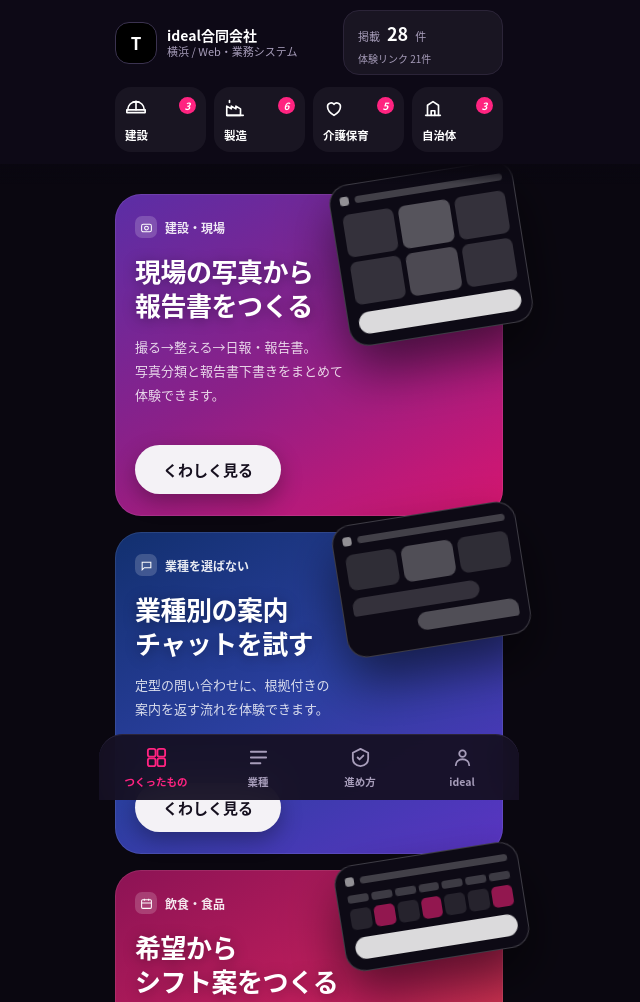
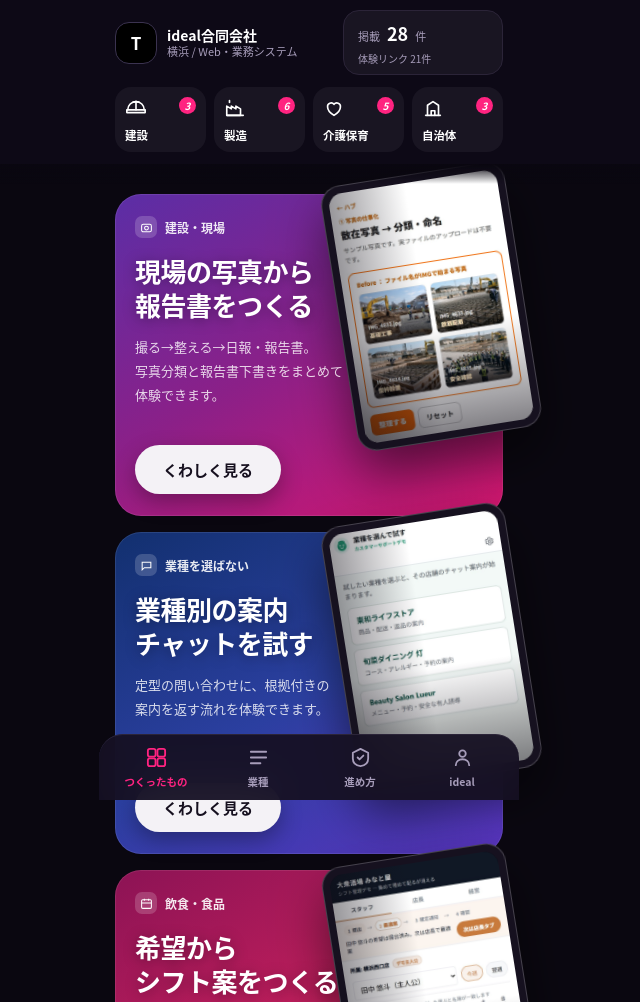
Before and after one commit to ideal-tomy/ideal_pf, a website built with Vite: page index.html in a window 1280 px wide. Shown: the top 1002 px of the page, without its empty margins (331-971 px from the left). Built offline with nearby package versions, Linux system fonts and the light colour scheme.

Commit message:
画像設置

```diff
--- a/src/main.js
+++ b/src/main.js
@@ -28,7 +28,16 @@ function shotKeyOf(d) {
   return normalizeShot(shots[0]).key
 }
 
-/** トップ／ヒーロー用。写真は埋め込まず骨格だけ。 */
+function firstShotImage(d) {
+  var shots = d.shots || []
+  for (var i = 0; i < shots.length; i++) {
+    var n = normalizeShot(shots[i])
+    if (n.image) return n
+  }
+  return null
+}
+
+/** トップ／ヒーロー用。実画像があれば端末内に切り出し、なければ骨格モック。 */
 var APP_MOCKS = {
   photos:
     '<div class="amock amock-photos">'
@@ -64,10 +73,19 @@ var APP_MOCKS = {
 }
 
 function mockHtml(d) {
+  var shot = firstShotImage(d)
+  if (shot) {
+    return '<div class="device" aria-hidden="true"><img class="device-shot" src="'
+      + esc(shot.image) + '" alt="" loading="lazy" width="186" height="280"></div>'
+  }
   var kind = d.mock || shotKeyOf(d)
   if (APP_MOCKS[kind]) return APP_MOCKS[kind]
   var key = shotKeyOf(d)
-  return '<div class="body scr">' + (SCR[key] || SCR.card) + '</div>'
+  return '<div class="scr">' + (SCR[key] || SCR.card) + '</div>'
+}
+
+function mockBody(d) {
+  return '<div class="body' + (firstShotImage(d) ? ' has-shot' : '') + '">' + mockHtml(d) + '</div>'
 }
 
 function shotBodyHtml(s) {
@@ -111,7 +129,7 @@ var featured = featuredDemos()
 cardsBox.innerHTML = featured.map(function (d, i) {
   return '<button type="button" class="card ' + esc(d.cls) + '" data-id="' + esc(d.id) + '" style="--i:' + i + '">'
     + '<div class="dim"></div>'
-    + '<div class="mock"><div class="body">' + mockHtml(d) + '</div></div>'
+    + '<div class="mock">' + mockBody(d) + '</div>'
     + '<div class="eyebrow"><span class="chip">' + (ICON[d.icon] || ICON.doc) + '</span>' + esc(categoryLabel(d.category)) + '</div>'
     + '<h2>' + d.title + '</h2>'
     + '<p class="lead">' + esc(d.lead) + '</p>'
@@ -296,7 +314,7 @@ function buildDetail(d) {
   return ''
     + '<div class="d-hero ' + esc(d.cls) + '">'
     +   '<button type="button" class="back" id="dBack" aria-label="紹介を閉じる"><svg viewBox="0 0 24 24" fill="none" stroke="#fff" stroke-width="2.2" stroke-linecap="round" stroke-linejoin="round"><path d="M15 5l-7 7 7 7"/></svg></button>'
-    +   '<div class="art"><div class="body">' + mockHtml(d) + '</div></div>'
+    +   '<div class="art">' + mockBody(d) + '</div>'
     + '</div>'
     + '<div class="d-head">'
     +   '<div class="d-icon ' + esc(d.cls) + '">' + (ICON[d.icon] || ICON.doc) + '</div>'
--- a/src/style.css
+++ b/src/style.css
@@ -201,6 +201,17 @@ a{color:inherit;text-decoration:none;}
   background:#0d0a15;border:1px solid rgba(255,255,255,.2);border-radius:20px;
   padding:11px 10px;box-shadow:0 26px 52px rgba(0,0,0,.55);overflow:hidden;
 }
+.mock .body.has-shot,.d-hero .art .body.has-shot{
+  padding:7px;height:268px;background:#16111f;
+}
+.device{position:relative;height:100%;border-radius:14px;overflow:hidden;background:#0a0810;}
+.device-shot{display:block;width:100%;height:100%;object-fit:cover;object-position:top center;}
+.device::after{
+  content:"";position:absolute;inset:0;pointer-events:none;
+  background:
+    linear-gradient(90deg,rgba(10,7,16,.42) 0%,rgba(10,7,16,0) 46%),
+    linear-gradient(180deg,transparent 58%,rgba(10,7,16,.5) 100%);
+}
 .amock{color:#fff;}
 .amock-bar{display:flex;align-items:center;gap:6px;margin-bottom:9px;}
 .amock-bar i{width:9px;height:9px;border-radius:3px;background:rgba(255,255,255,.55);display:block;}
```
